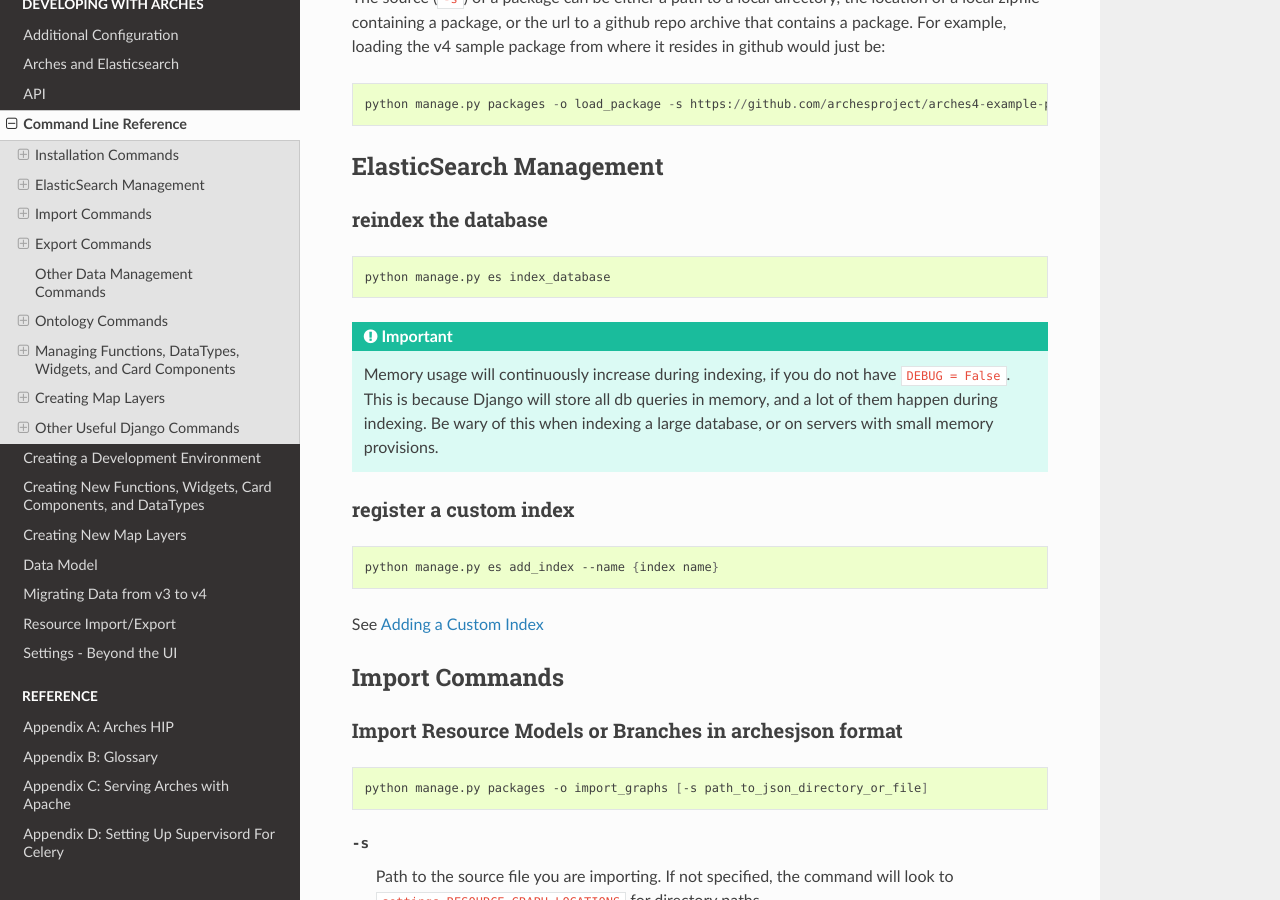
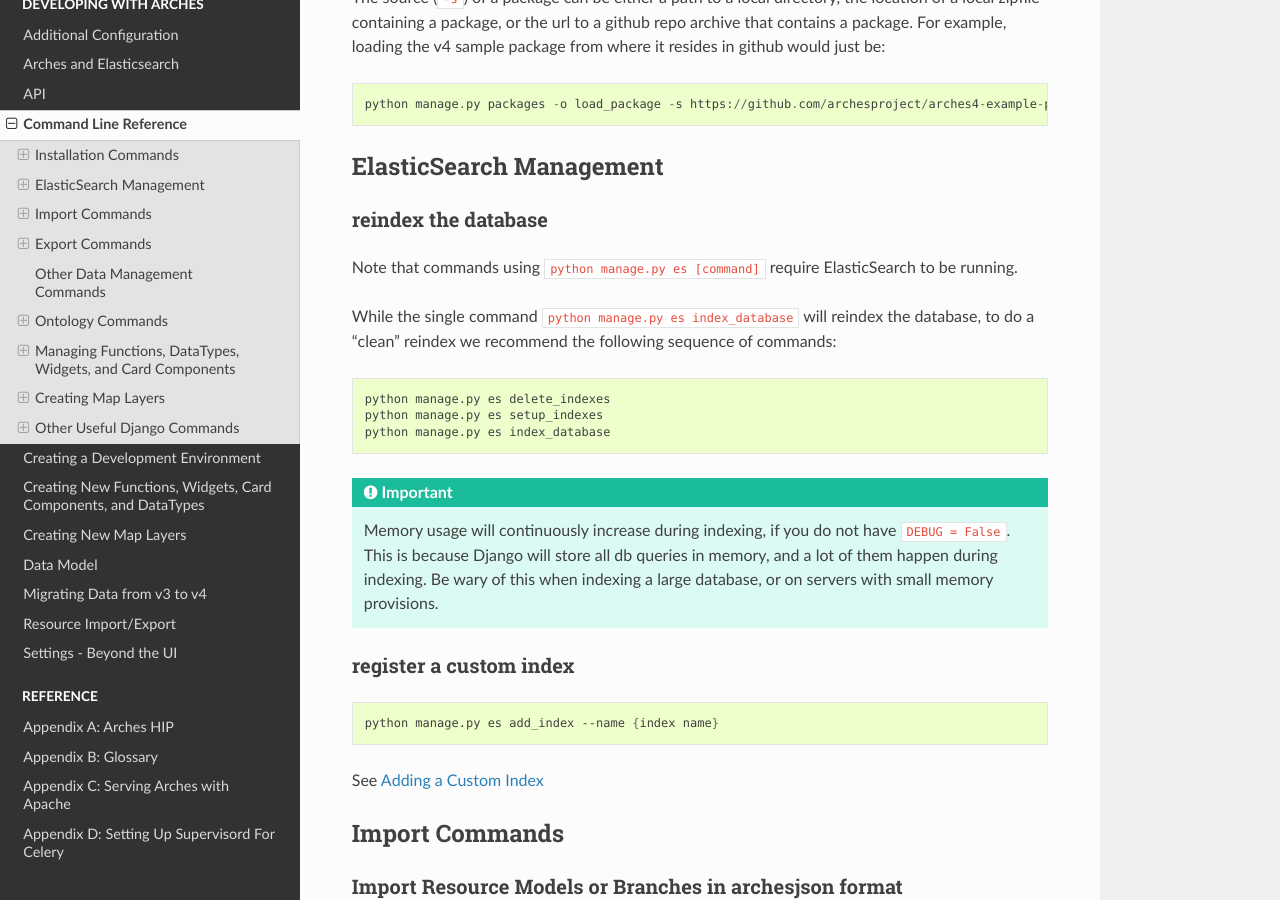
Before and after one commit to archesproject/arches-docs, a Sphinx documentation site: the page built from docs/command-line-reference.txt, in a window 1280 px wide and 900 px high, scrolled down 1760 px. Built offline with Sphinx 7.4.7 and the Read the Docs theme 2.0.0, drawn with Linux system fonts in a browser that asks for light colours.

Commit message:
adds full sequence of commands to reindex ES indexes, re #440

```diff
--- a/docs/command-line-reference.txt
+++ b/docs/command-line-reference.txt
@@ -94,8 +94,14 @@
 reindex the database
 --------------------
 
+Note that commands using ``python manage.py es [command]`` require ElasticSearch to be running.
+
+While the single command ``python manage.py es index_database`` will reindex the database, to do a "clean" reindex we recommend the following sequence of commands:
+
 .. code-block:: bash
 
+    python manage.py es delete_indexes
+    python manage.py es setup_indexes
     python manage.py es index_database
 
 .. important::
```
